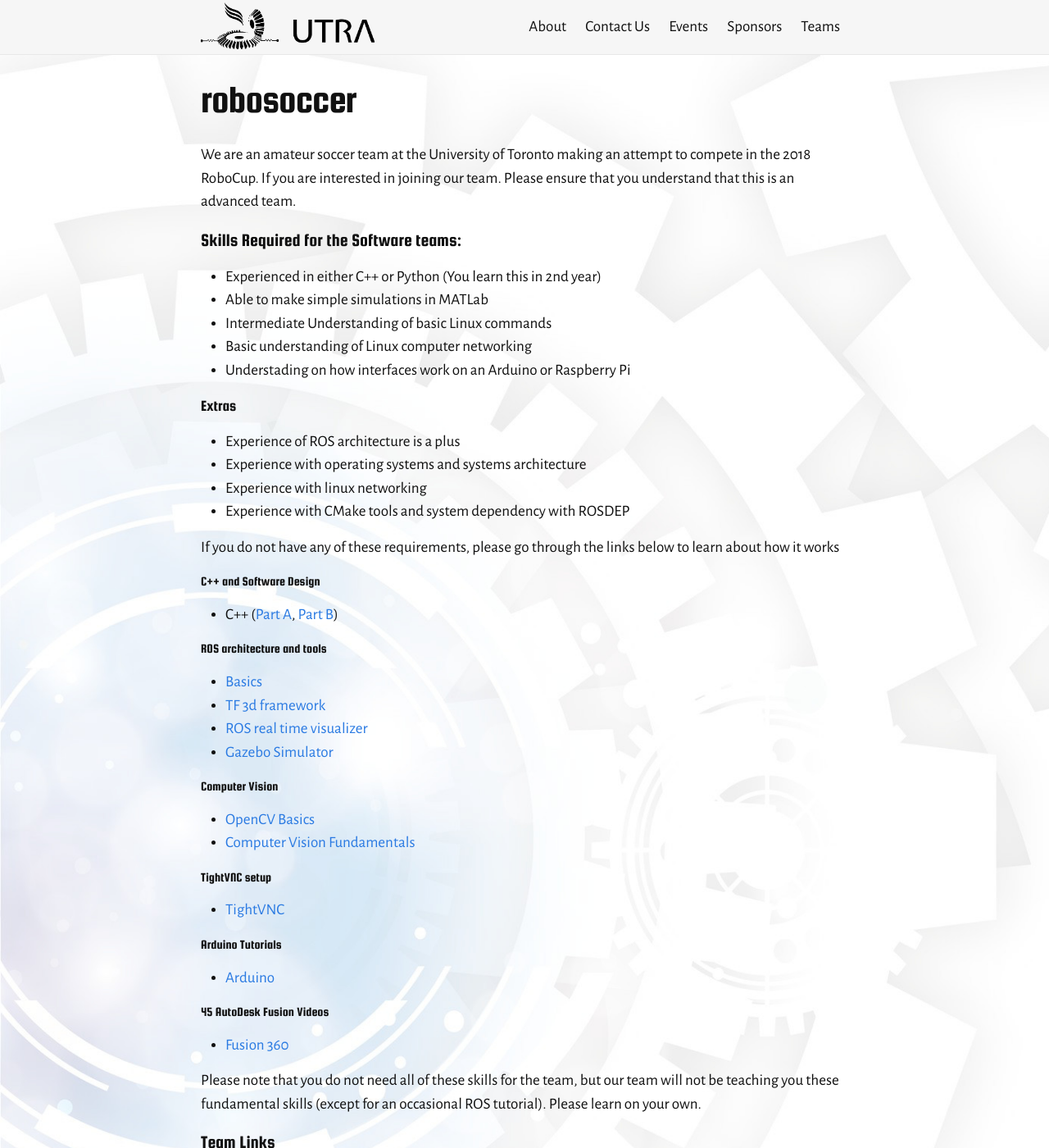
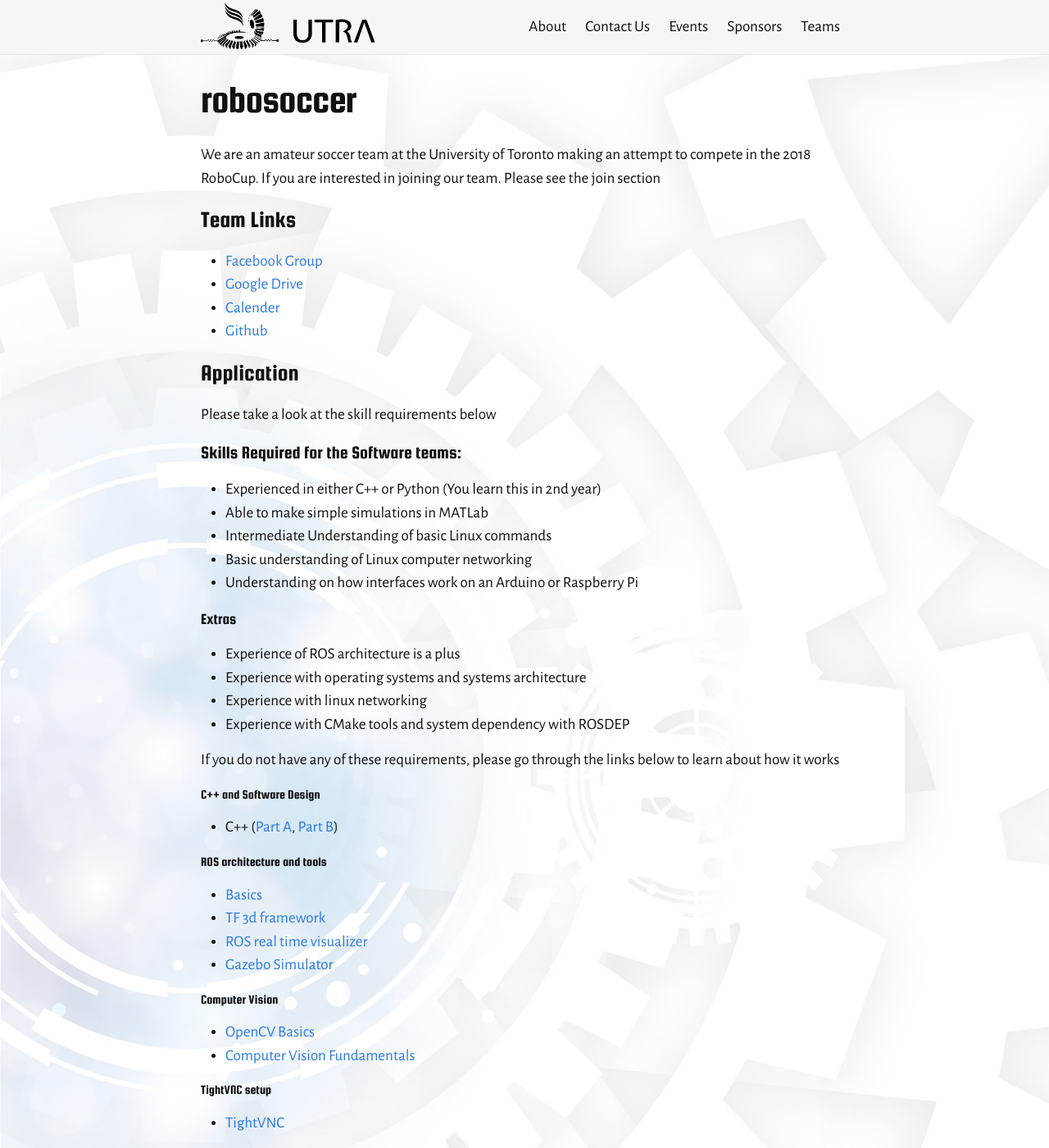
Before and after one commit to utra/utra-old-website, a Jekyll site: the page built from teams/soccer.md, in a window 1280 px wide and 1400 px high. Shown: the whole window at 82% size. Built offline with Jekyll 4.4.1, drawn with Linux system fonts in a browser that asks for light colours; some of the changed text lies outside the part shown.

Commit message:
Modified soccer description

```diff
--- a/teams/soccer.md
+++ b/teams/soccer.md
@@ -5,7 +5,16 @@ name: RoboSoccer
 title: RoboSoccer
 inMenu: false
 ---
-We are an amateur soccer team at the University of Toronto making an attempt to compete in the 2018 RoboCup. If you are interested in joining our team. Please ensure that you understand that this is an advanced team.
+We are an amateur soccer team at the University of Toronto making an attempt to compete in the 2018 RoboCup. If you are interested in joining our team. Please see the join section
+
+## Team Links
+- [Facebook Group](https://www.facebook.com/groups/universityoftorontorobosoccer/)
+- [Google Drive](https://drive.google.com/drive/folders/0B8OHQTLVTR6GTnlfRkFGZk5EQVU?usp=sharing)
+- [Calender](https://calendar.google.com/calendar/ical/soccer%40utra.ca/public/basic.ics)
+- [Github](https://github.com/utra-robosoccer)
+
+## Application
+Please take a look at the skill requirements below
 
 ### Skills Required for the Software teams:
 
@@ -13,7 +22,7 @@ We are an amateur soccer team at the University of Toronto making an attempt to
 - Able to make simple simulations in MATLab
 - Intermediate Understanding of basic Linux commands
 - Basic understanding of Linux computer networking
-- Understading on how interfaces work on an Arduino or Raspberry Pi
+- Understanding on how interfaces work on an Arduino or Raspberry Pi
 
 #### Extras
 - Experience of ROS architecture is a plus
@@ -47,23 +56,8 @@ If you do not have any of these requirements, please go through the links below
 
 Please note that you do not need all of these skills for the team, but our team will not be teaching you these fundamental skills (except for an occasional ROS tutorial). Please learn on your own.
 
-### Team Links
-Please contact Jason at [soccer@utra.ca](mailto:soccer@utra.ca) for all access
 
-- [Facebook Group](https://www.facebook.com/groups/universityoftorontorobosoccer/)
-- [Google Drive](https://drive.google.com/drive/folders/0B8OHQTLVTR6GTnlfRkFGZk5EQVU?usp=sharing)
-- [Calender](https://calendar.google.com/calendar/ical/soccer%40utra.ca/public/basic.ics)
-- [Github](https://github.com/utra-robosoccer)
-
-
-### Signing Up
-
-Please sign up with [our form](https://docs.google.com/forms/d/e/1FAIpQLSfNVsrOJ_nnYgjDqINVgbXt_oHVTZMs3i8i2qSVGLBJYF-PVA/viewform) to be considered for the team.
-
-### Purchases
-
-Please contact your respective team lead for purchases and also put the information on our shopping list to keep track.
-
-### Setting up your Environment
-
-Follow the setup instructions [here](https://github.com/utra-robosoccer/soccerbot) or ask Jason Wang at [soccer@utra.ca](mailto:soccer@utra.ca) for a memory stick of the current setup
+### Application Form
+[Position Descriptions](https://docs.google.com/document/d/1BRW8Yy9hYQix4jPiH-h9IGgB-WI3EY-ORngu0wuO0I4/edit#heading=h.psut0c1hptr)
+[Application Form](https://docs.google.com/forms/d/e/1FAIpQLSfNVsrOJ_nnYgjDqINVgbXt_oHVTZMs3i8i2qSVGLBJYF-PVA/viewform) to be considered for the team.
+d for purchases and also put the information on our shopping list to keep track.
```
